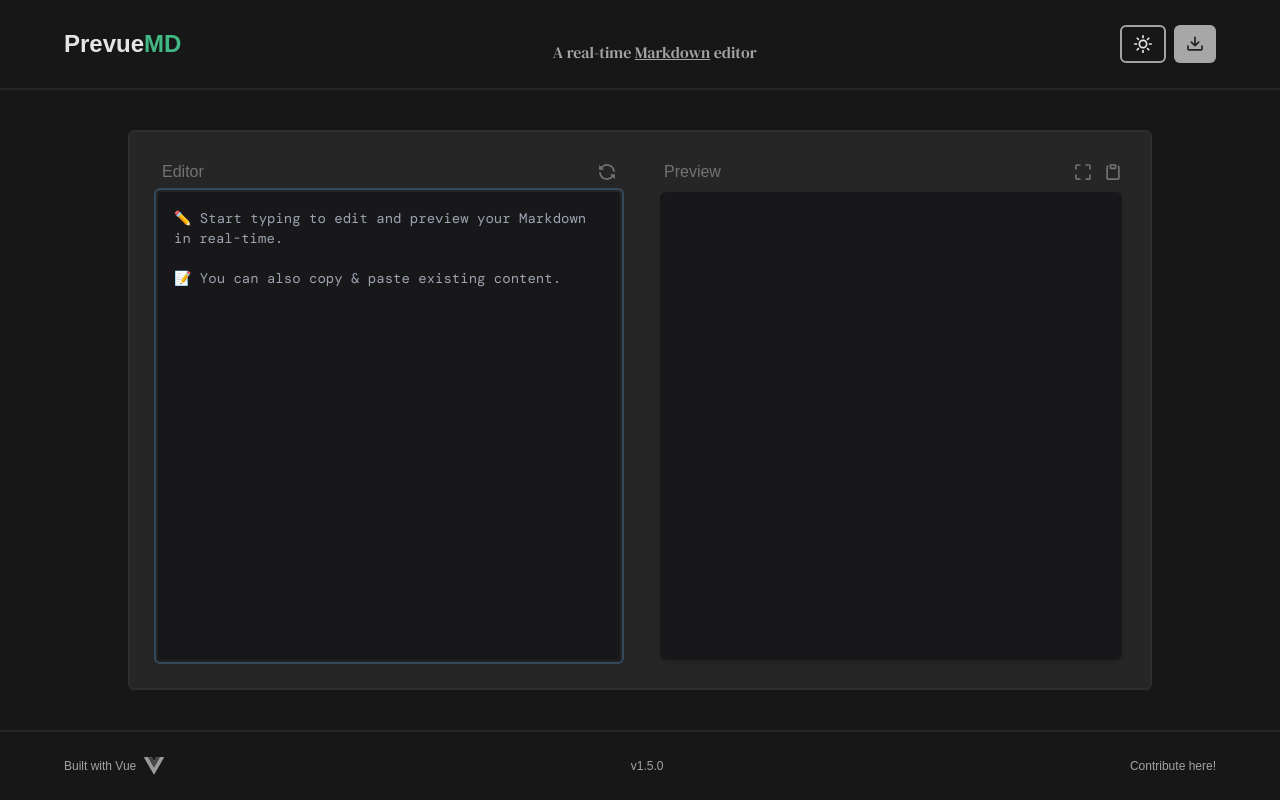
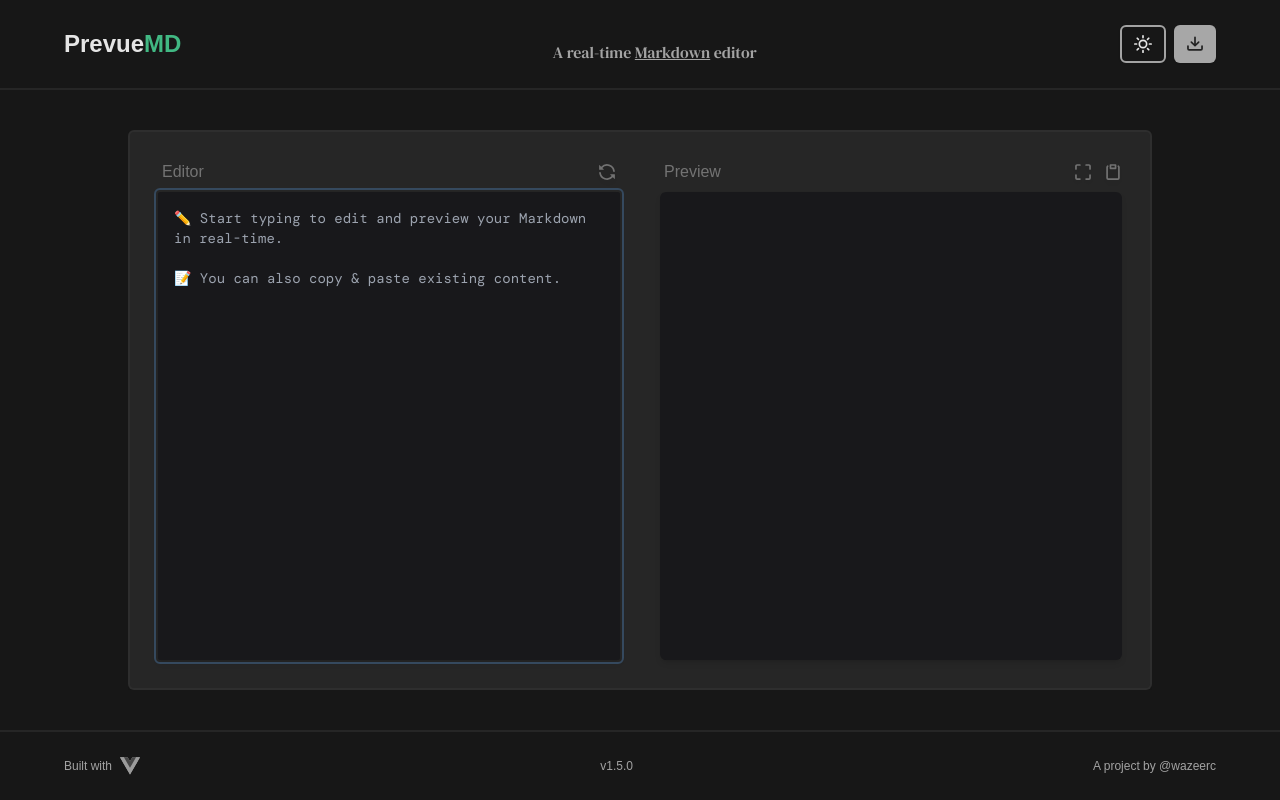
Before and after one commit to wazeerc/PrevueMD, a Vue app: page / in a window 1280 px wide. Built offline with nearby package versions, Linux system fonts and the light colour scheme; a web font is replaced by a local one; what tailwindcss-motion would draw is missing.

Commit message:
fix: update footer text for clarity and attribution

```diff
--- a/src/components/AppFooter.vue
+++ b/src/components/AppFooter.vue
@@ -11,7 +11,7 @@
       'sm:text-sm', 'md:text-xs',
       'motion-preset-fade-lg motion-delay-200',
     )">
-      Built with Vue
+      Built with
       <a href="https://vuejs.org"
          target="_blank">
         <img src="/vue.svg"
@@ -35,7 +35,7 @@
         'motion-preset-fade-lg motion-delay-200',
         'hover:underline hover:text-neutral-600 dark:hover:text-neutral-600 transition-colors ease duration-200',
       )">
-      Contribute here!
+      A project by @wazeerc
     </a>
   </footer>
 </template>
```
